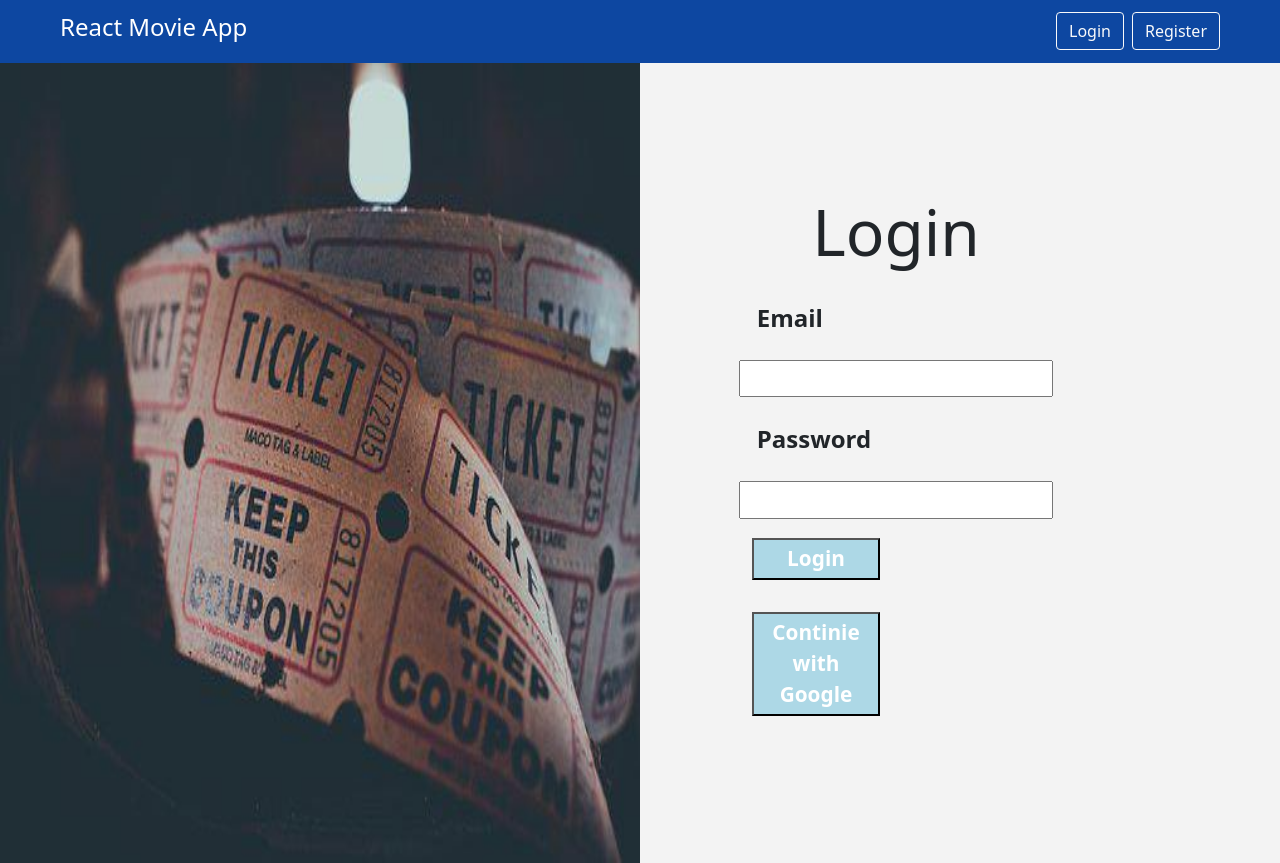
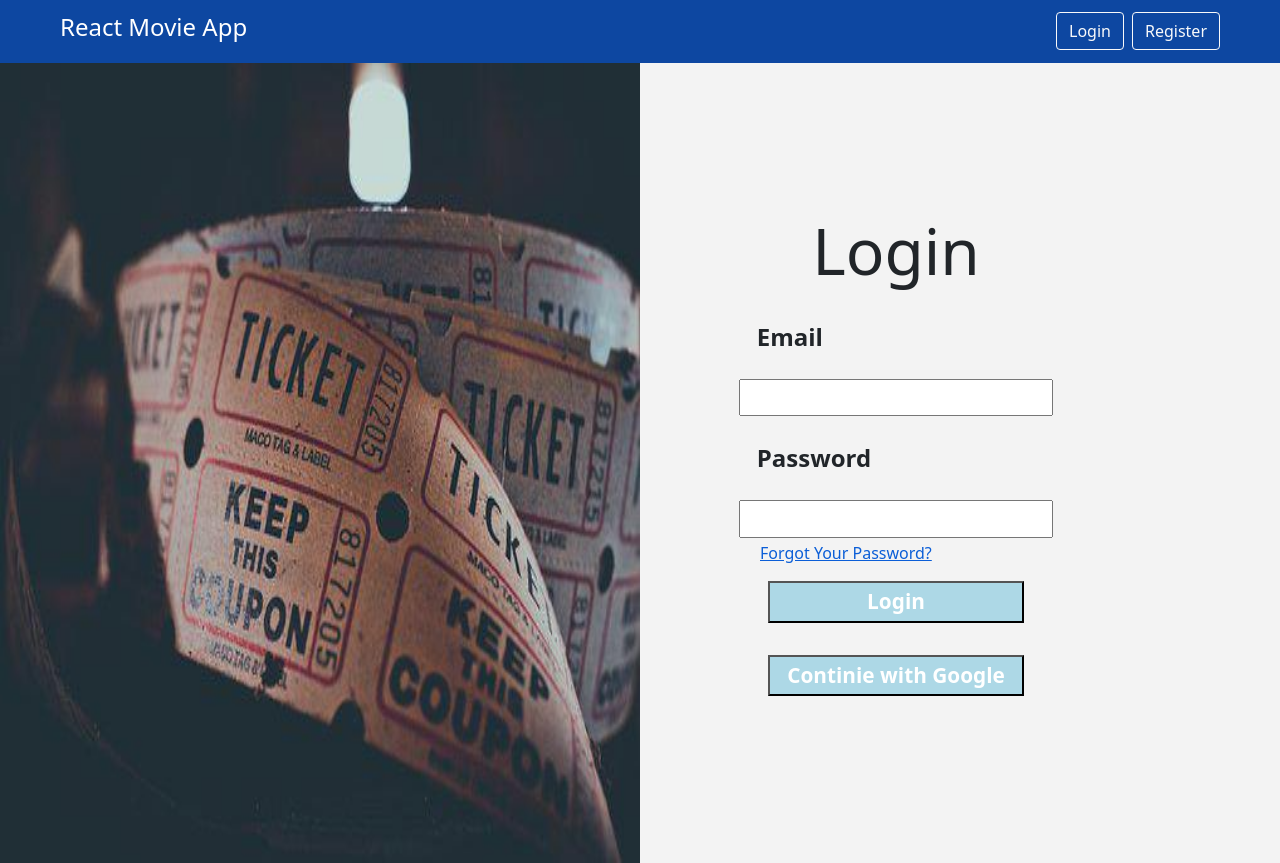
Before and after one commit to omer-yagci/movieApp-React-fireBase, a React (Create React App) app: page /login in a window 1280 px wide. Built offline with nearby package versions, Linux system fonts and the light colour scheme; no server answers; a web font is replaced by a local one.

Commit message:
forgot password added

```diff
--- a/src/pages/login/Login.jsx
+++ b/src/pages/login/Login.jsx
@@ -55,14 +55,14 @@ const Login = () => {
             // value={password}
           />
 
-          {/* <div className="link" onClick={() => forgotPassword(email)}>
+          <div className="link" onClick={() => forgotPassword(email)}>
             Forgot Your Password?
-          </div> */}
-          <button className={loginStyles.btn}>Login</button>
-          <button onClick={googleHandlerProvider} className={loginStyles.btn}>
-            Continie with Google
-          </button>
+          </div>
         </form>
+        <button className={loginStyles.btn}>Login</button>
+        <button onClick={googleHandlerProvider} className={loginStyles.btn}>
+          Continie with Google
+        </button>
       </section>
     </div>
   );
```
